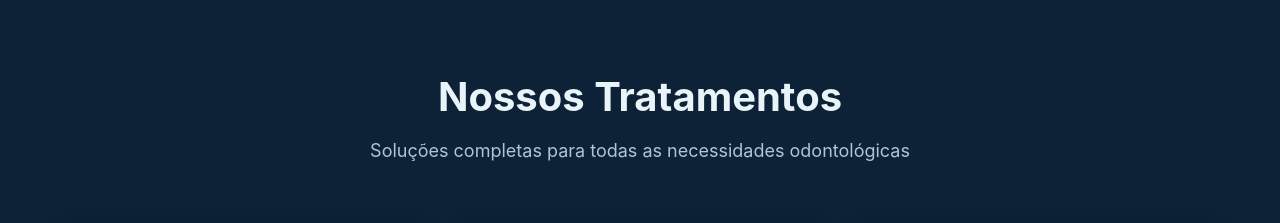
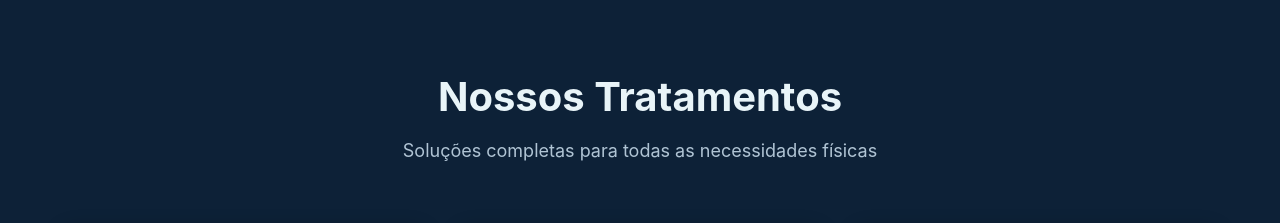
Before and after one commit to Geilson-hub/-NordiviaBiopharmaceutica, a plain HTML site: page index.html in a window 1280 px wide. Shown: the part 1920-2143 px from the top of the page. Drawn offline with Linux system fonts and the light colour scheme.

Commit message:
correção de palavras

```diff
--- a/index.html
+++ b/index.html
@@ -87,13 +87,13 @@
                     </div>
                 </div>
             </div>
-            <div class="hero-visual">
-                <!-- Imagem real do dentista substituindo o placeholder -->
-                <div class="hero-image-container">
-                    <img src="./img/hero.png" alt="Norvidia" class="hero-main-image">
+<div class="hero-visual">
+                    <!-- Imagem real do dentista substituindo o placeholder -->
+                    <div class="hero-image-container">
+                        <img src="./img/hero.png" alt="Norvidia" class="hero-main-image">
 
+                    </div>
                 </div>
-            </div>
         </div>
     </section>
 
@@ -154,7 +154,7 @@
         <div class="container">
             <div class="section-header">
                 <h2>Nossos Tratamentos</h2>
-                <p>Soluções completas para todas as necessidades odontológicas</p>
+                <p>Soluções completas para todas as necessidades físicas</p>
             </div>
             <div class="servicos-grid">
                 <!-- EDITÁVEL: Cards de serviços/produtos -->
```
